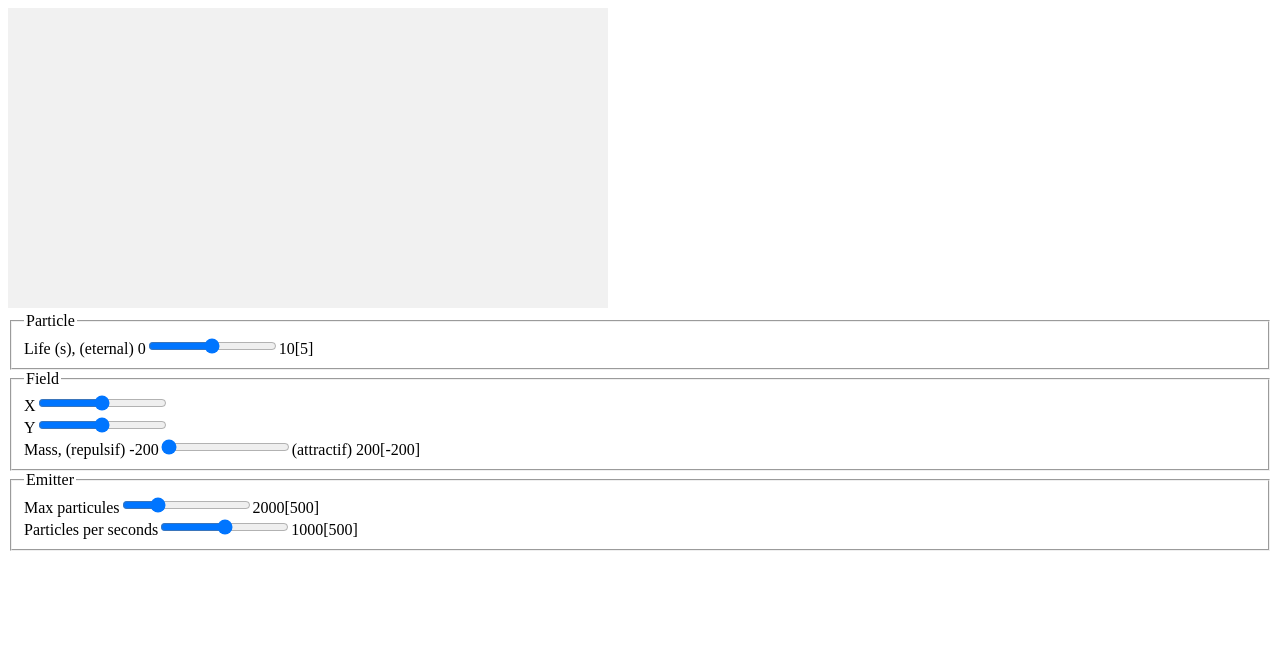
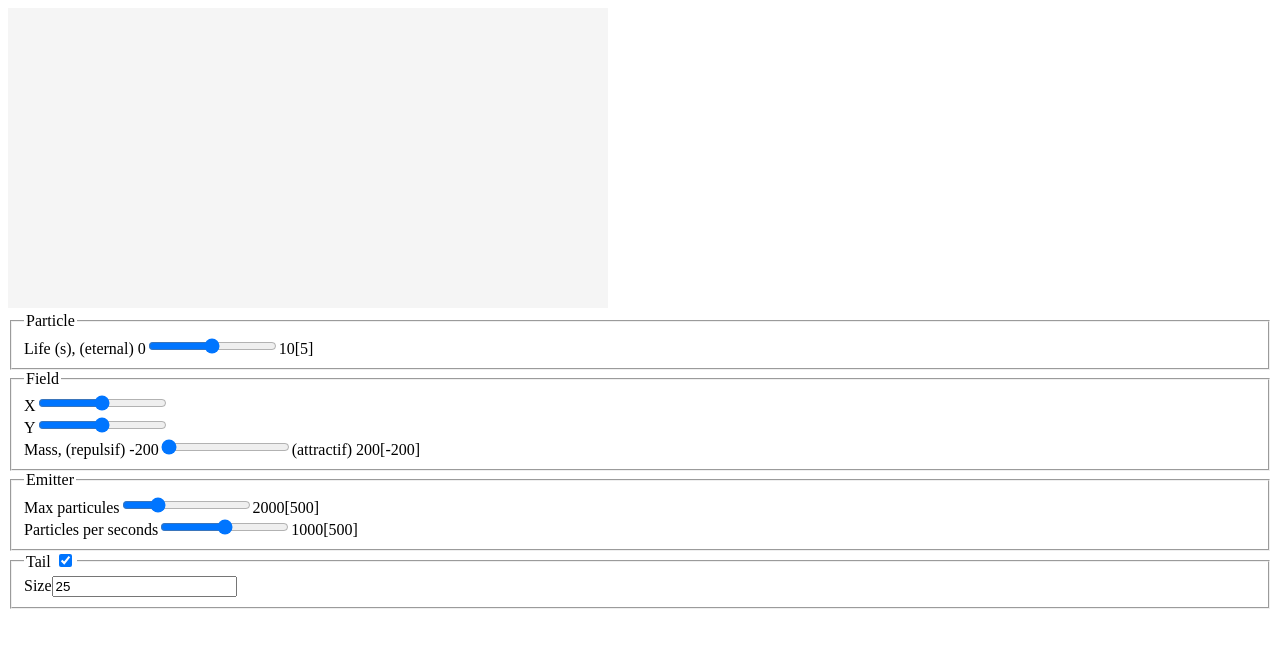
Before and after one commit to inwebo/ParticlesSimulator, a plain HTML site: page index.html in a window 1280 px wide. Drawn offline with Linux system fonts and the light colour scheme.

Commit message:
Add tail support

```diff
--- a/index.html
+++ b/index.html
@@ -31,7 +31,6 @@
     <fieldset>
         <legend>Particle</legend>
         <label>Life (s), (eternal) 0<input id="particle-life" type="range" min="0" max="10" step="1" value="5">10<span id="particle-life-value"></span></label><br>
-
     </fieldset>
     <fieldset>
         <legend>Field</legend>
@@ -44,6 +43,10 @@
         <label>Max particules<input id="emitter-max" type="range" min="1" max="2000" step="1" value="500">2000<span id="emitter-max-value"></span></label><br>
         <label>Particles per seconds<input id="emitter-pps" type="range" min="1" max="1000" step="1" value="500">1000<span id="emitter-pps-value"></span></label><br>
     </fieldset>
+    <fieldset>
+        <legend>Tail <input id="tail" type="checkbox" checked="true"></legend>
+        <label>Size<input id="tail-size" type="input" value="25"></label><br>
+    </fieldset>
 
 </form>
 
```
